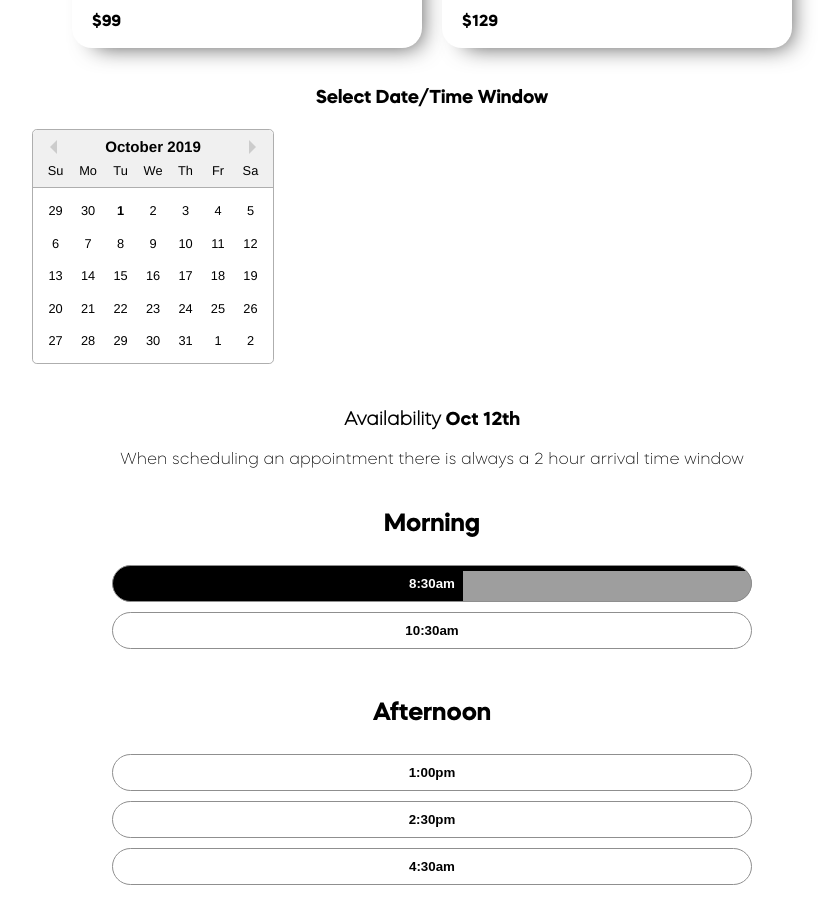
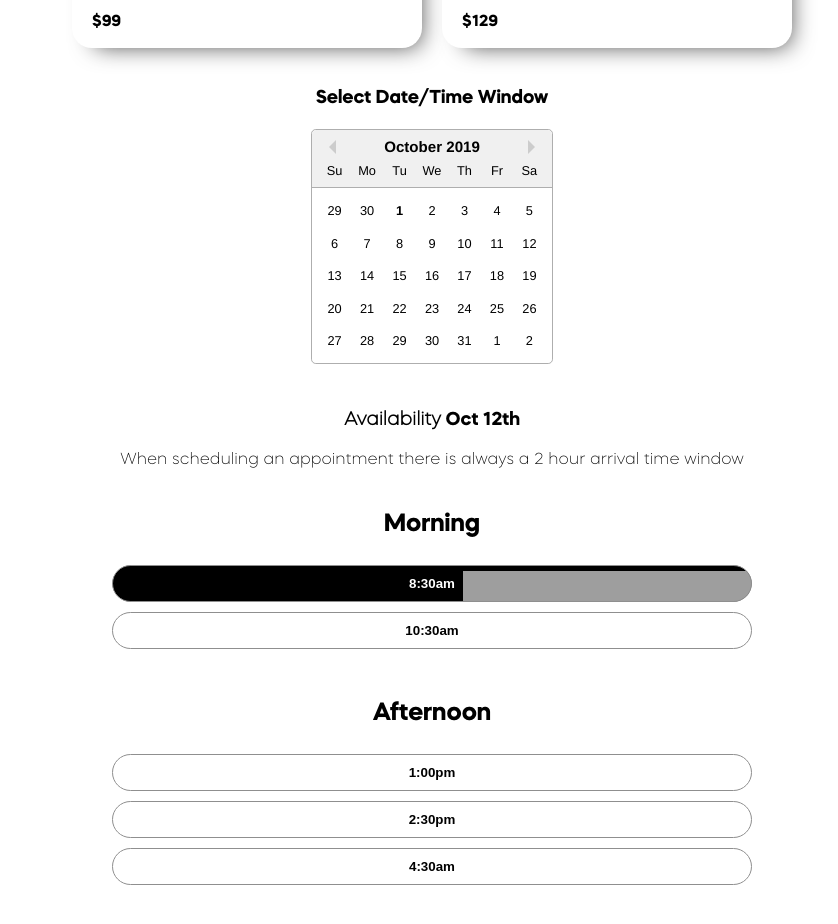
Before and after one commit to kelleymuro/perfect-schedule, a React (Create React App) app: page / in a window 1280 px wide. Shown: the part 980-1904 px from the top of the page, without its empty margins (208-1046 px from the left). Built offline with nearby package versions, Linux system fonts and the light colour scheme; grey boxes are pictures that could not be loaded.

Commit message:
centered calendar

```diff
--- a/src/component/DatePicker.css
+++ b/src/component/DatePicker.css
@@ -1,4 +1,5 @@
-.container {
-    max-width: 800px;
-    margin: 0 auto;
+.dateContainer {
+    display: flex;
+    justify-content: center;
+
 }
--- a/src/component/DatePicker.js
+++ b/src/component/DatePicker.js
@@ -9,7 +9,7 @@ import "react-datepicker/dist/react-datepicker.css";
 const Date = () => {
     const [startDate, setStartDate] = useState(null);
     return(
-        <div className="container">
+        <div className="dateContainer">
             <DatePicker
                 selected={startDate}
                 onChange={date => setStartDate(date)}
```
